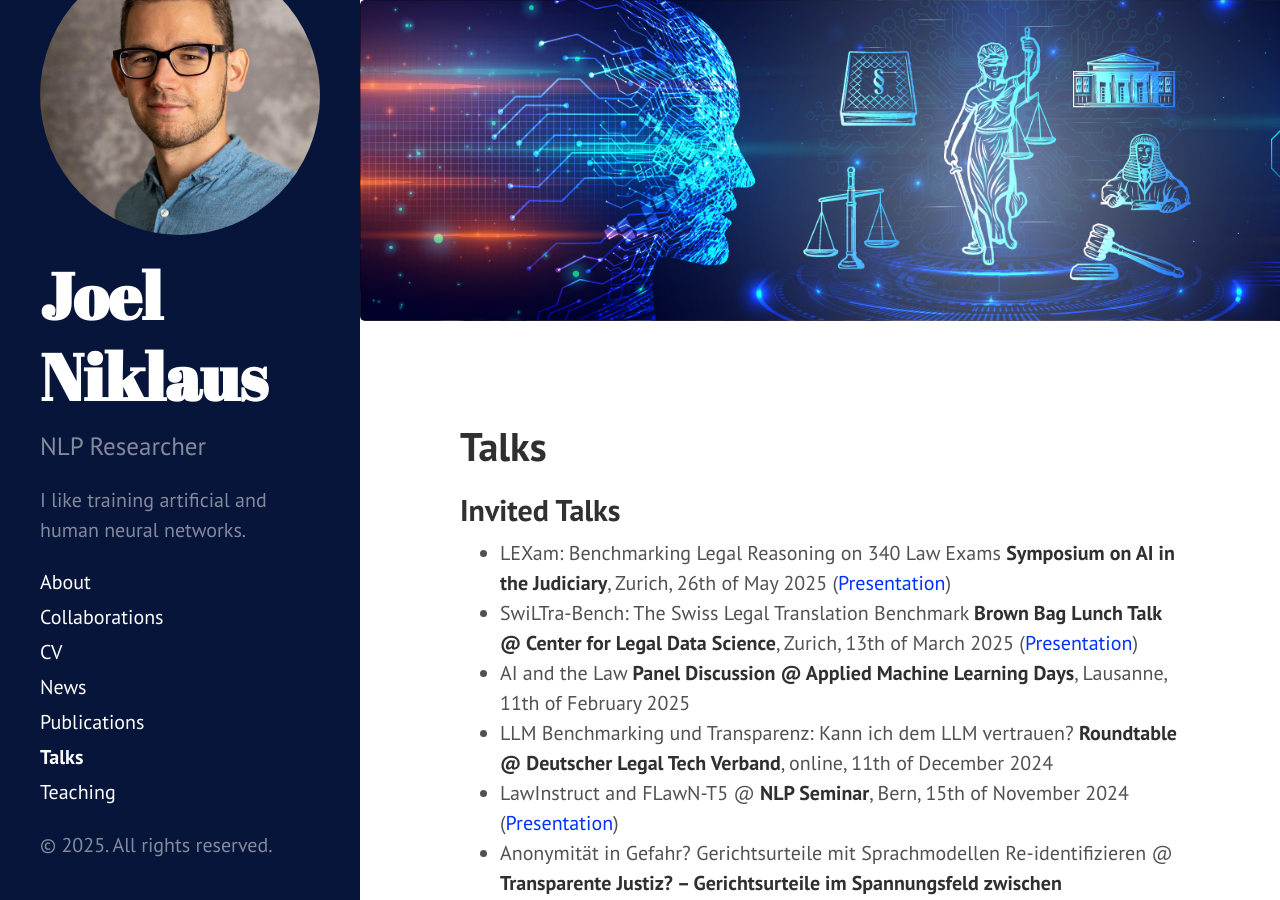
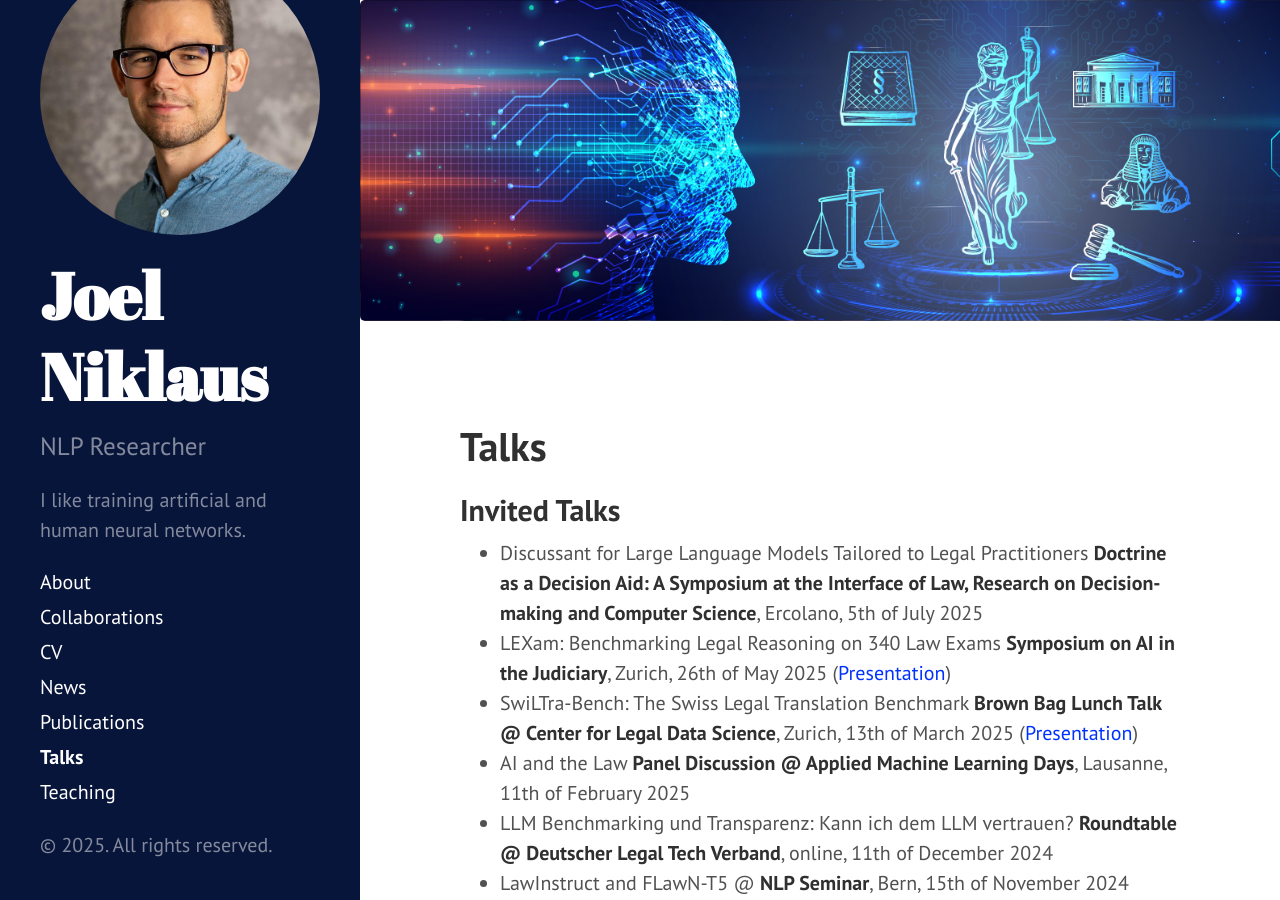
Before and after one commit to JoelNiklaus/joelniklaus.github.io, a Jekyll site: the page built from _pages/talks.md, in a window 1280 px wide and 900 px high. Built offline with Jekyll 4.4.1, drawn with Linux system fonts in a browser that asks for light colours; a style sheet for code colours, icons or effects is not loaded.

Commit message:
Added JITE entry

```diff
--- a/_pages/talks.md
+++ b/_pages/talks.md
@@ -5,6 +5,7 @@ title: Talks
 
 ## Invited Talks
 
+* Discussant for Large Language Models Tailored to Legal Practitioners **Doctrine as a Decision Aid: A Symposium at the Interface of Law, Research on Decision-making and Computer Science**, Ercolano, 5th of July 2025
 * LEXam: Benchmarking Legal Reasoning on 340 Law Exams **Symposium on AI in the Judiciary**, Zurich, 26th of May 2025 ([Presentation](https://docs.google.com/presentation/d/1GX-warDcMMGiyjzCzjZ2QOE0kaHN22a4r8ZRsRj1KVw/edit?usp=sharing))
 * SwiLTra-Bench: The Swiss Legal Translation Benchmark **Brown Bag Lunch Talk @ Center for Legal Data Science**, Zurich, 13th of March 2025 ([Presentation](https://docs.google.com/presentation/d/1W0i2-k91mhn9V6wdIX_S6QujKQONFyoTw7nbpyA9H88/edit?usp=sharing))
 * AI and the Law **Panel Discussion @ Applied Machine Learning Days**, Lausanne, 11th of February 2025
```
